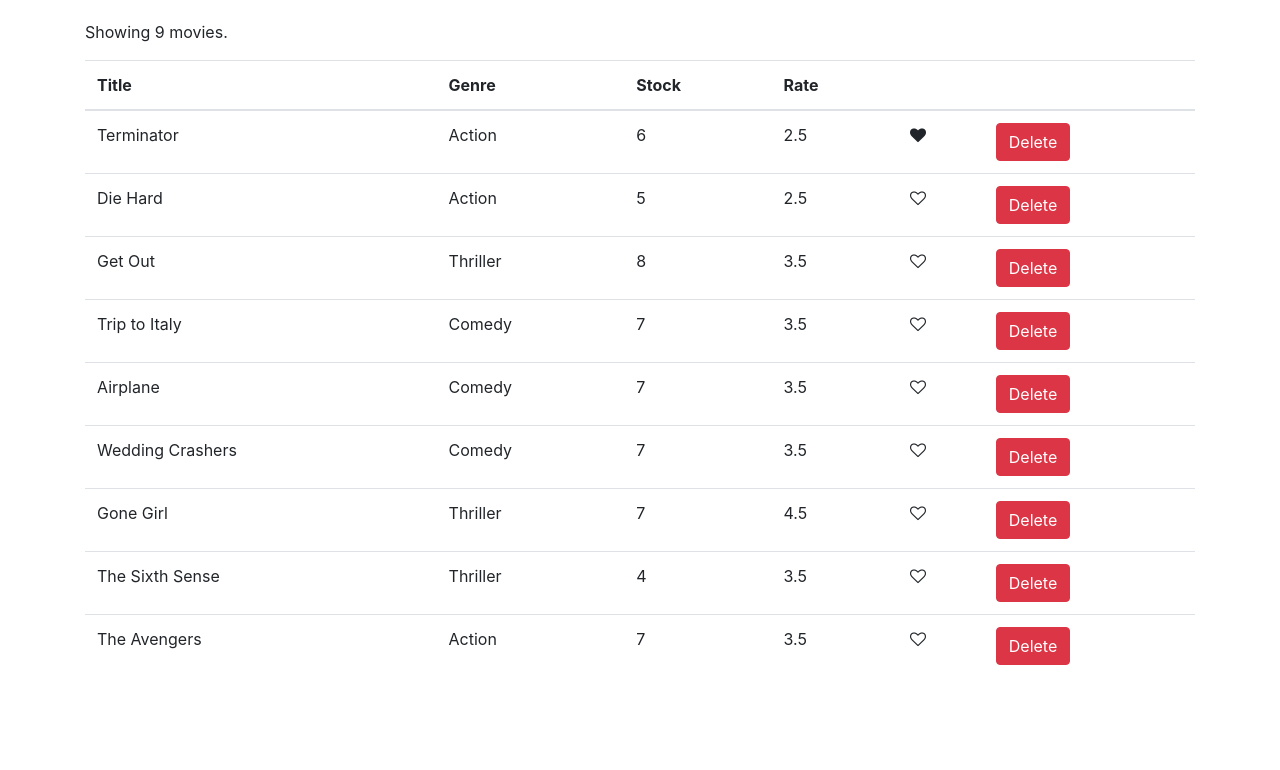
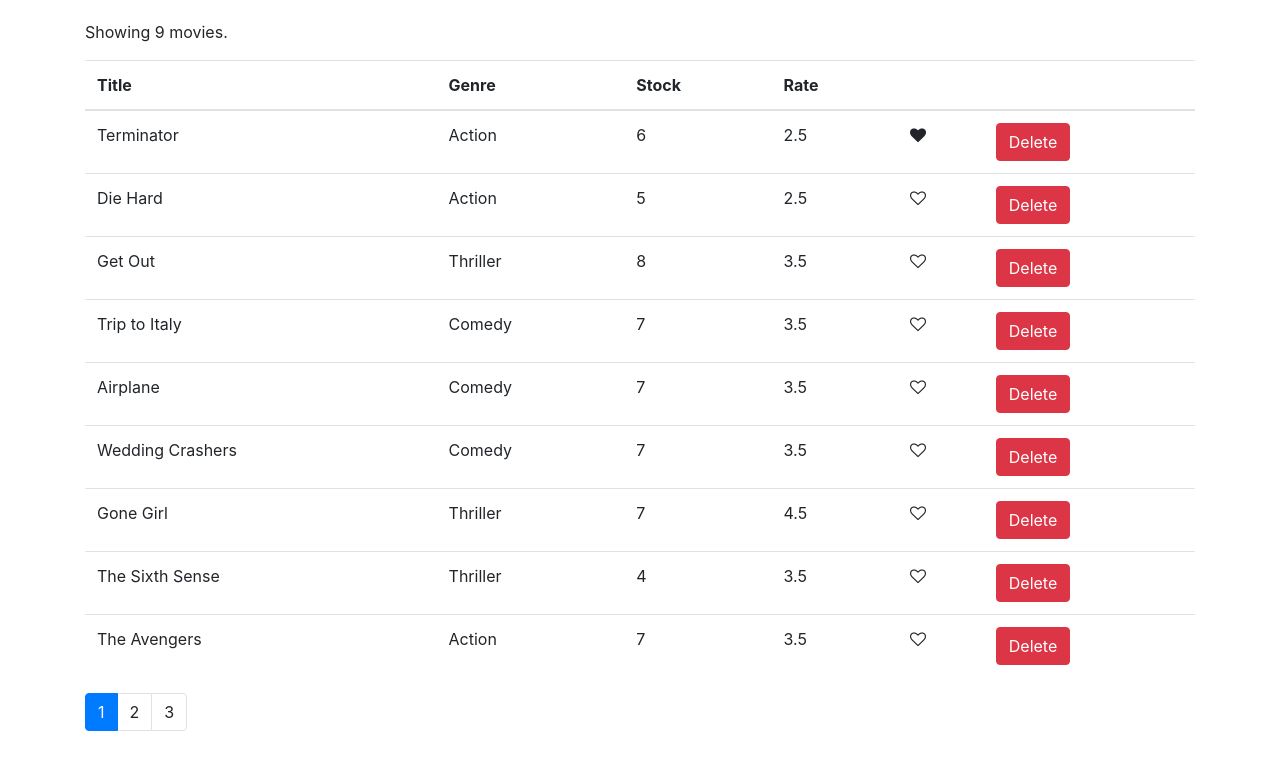
Before and after one commit to charlenegipulan/me-movies, a React (Create React App) app: page / in a window 1280 px wide. Shown: the top 770 px of the page. Built offline with nearby package versions, Linux system fonts and the light colour scheme.

Commit message:
handling page changes

```diff
--- a/src/components/common/pagination.jsx
+++ b/src/components/common/pagination.jsx
@@ -2,22 +2,27 @@
 import _ from 'lodash';
 
 const Pagination = props => {
-    const { itemsCount, pageSize } = props;
+    const { itemsCount, pageSize, currentPage, onPageChange } = props;
+    console.log(currentPage)
 
     const pagesCount = Math.ceil(itemsCount / pageSize);
     if (pagesCount === 1) return null;
     const pages = _.range(1, pagesCount + 1)
 
-    return <nav>
+    return (
+        <nav>
             <ul className="pagination">
             { pages.map(page => (
-            // add key for pages
-            <li key={page} className="page-item">
-                <a className="page-link">{page}</a>
+                // add key for pages, apply active class to current page dynamically
+                <li key={page} className={ page === currentPage ? 'page-item active' : 'page-item'}>
+                    <a className="page-link" onClick={() => onPageChange(page)}>
+                        {page}
+                    </a>
                 </li>
             ))}
             </ul>
         </nav>
+    )
 };
 
 export default Pagination;
--- a/src/components/movies.jsx
+++ b/src/components/movies.jsx
@@ -6,7 +6,8 @@
 class Movies extends Component {
     state = {
         movies: getMovies(),
-        pageSize: 10
+        pageSize: 4,
+        currentPage: 1
     };
 
     handleDelete = (movie) => {
@@ -24,11 +25,12 @@
     }
 
     handlePageChange = page => {
-        console.log(page);
+        this.setState({ currentPage: page });
     }
 
     render() {
         const { length: count } = this.state.movies;
+        const { pageSize, currentPage } = this.state;
 
         if (count === 0 )
             return <p> There are no movies in the database</p>;
@@ -62,12 +64,14 @@
                         </tr>
                     ))}
                 </tbody>
+                </table>
                 <Pagination
                     itemsCount={count}
-                    pageSize={this.state.pageSize}
-                    onPageChange={this.handlePageChange} />
-            </table></React.Fragment>
-
+                    pageSize={pageSize}
+                    currentPage={currentPage}
+                    onPageChange={this.handlePageChange}
+                />
+            </React.Fragment>
         );
 
     };
```
Lines whose indentation alone changed are shown as unchanged.
